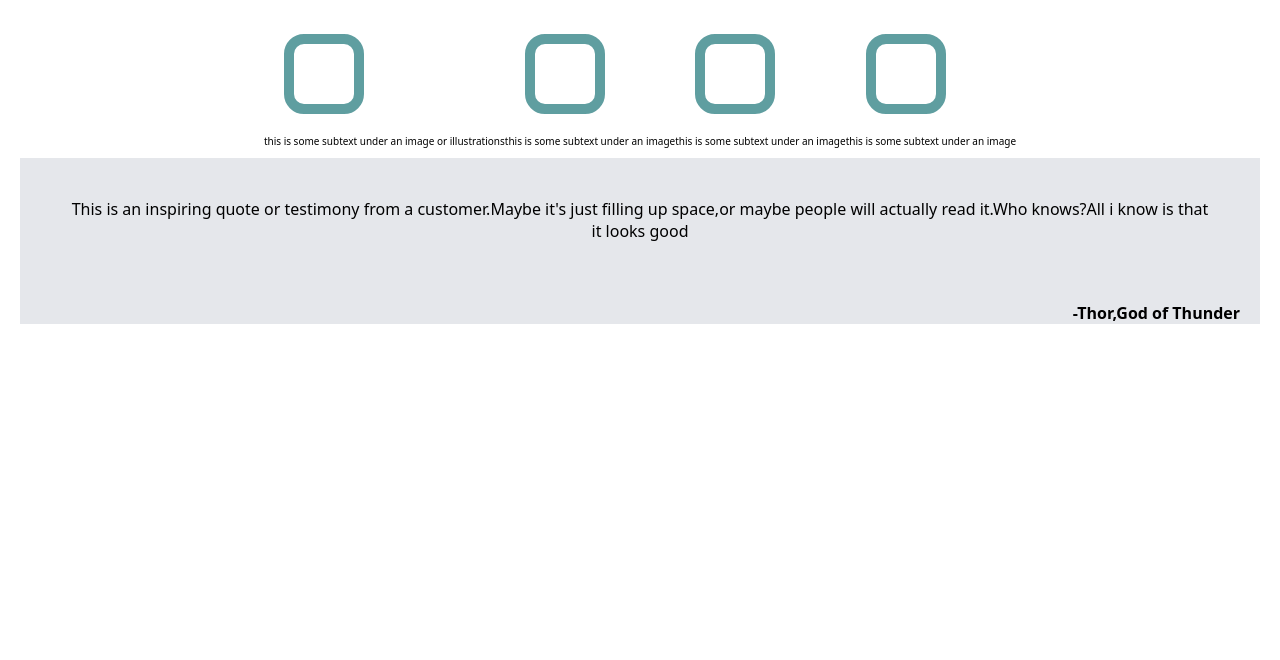
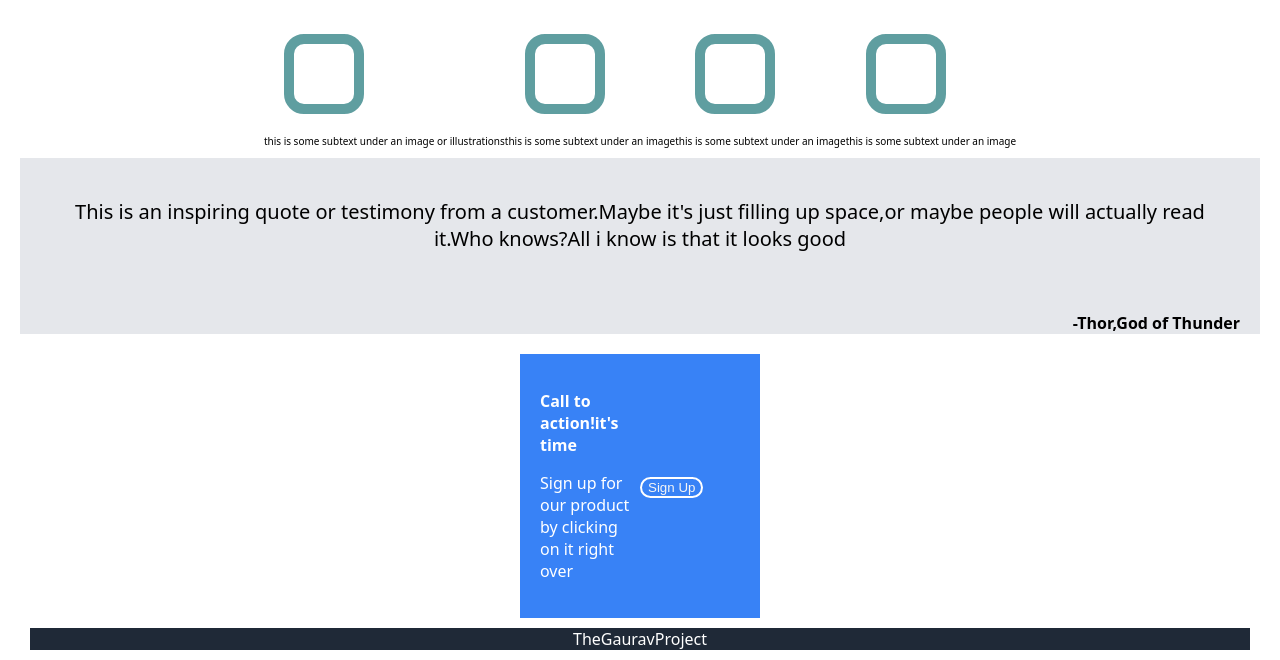
Before and after one commit to PoppaGenda/landingpage, a plain HTML site: page index.html in a window 1280 px wide. Shown: the part 637-1297 px from the top of the page. Before the commit the page ends 981 px from the top, so only its background shows below. Drawn offline with Linux system fonts and the light colour scheme.

Commit message:
added the last body and footer

```diff
--- a/index.html
+++ b/index.html
@@ -52,12 +52,20 @@
 
     </div>
     <div class="b2">
-        <p style="text-align:center; padding:40px; margin:10px">This is an inspiring quote or testimony from a customer.Maybe it's just filling up space,or maybe people will actually read it.Who knows?All i know is that it looks good</p>
+        <p style="text-align:center; padding:40px; margin:10px;font-size:20px">This is an inspiring quote or testimony from a customer.Maybe it's just filling up space,or maybe people will actually read it.Who knows?All i know is that it looks good</p>
         <p style="text-align:right;font-weight: bold;margin:20px">-Thor,God of Thunder</p>
 
     </div>
-    <div class="b3"></div>
-    <div class="footer"></div>
+    <div class="b3">
+        <div class="b31">
+            <p style="color:white"><strong>Call to action!it's time</strong></p>
+            <p style="color:white">Sign up for our product by clicking on it right over</p>
+        </div>
+        <div class="b32">
+            <button style="border:2px solid white;border-radius:15px;background-color:#3882f6;color:whitesmoke">Sign Up</button>
+        </div>
+    </div>
+    <div class="footer">TheGauravProject</div>
 
 </body>
 </html>
--- a/style.css
+++ b/style.css
@@ -88,10 +88,26 @@ ul{
     width:auto;
     height:20%;
     background-color: white;
+    display: flex;
+    background-color: #3882f6;
+    justify-content: center;
+    align-items: center;
+    margin-left:500px;
+    margin-right: 500px;
+
+    padding:20px
+}
+.b31, .b32{
+    width:1000px;
+
+
+
 }
 .footer{
     width:auto;
     height:10%;
     background-color: #1f2937;
     color:white;
+    text-align: center;
+    margin:10px;
 }
```
